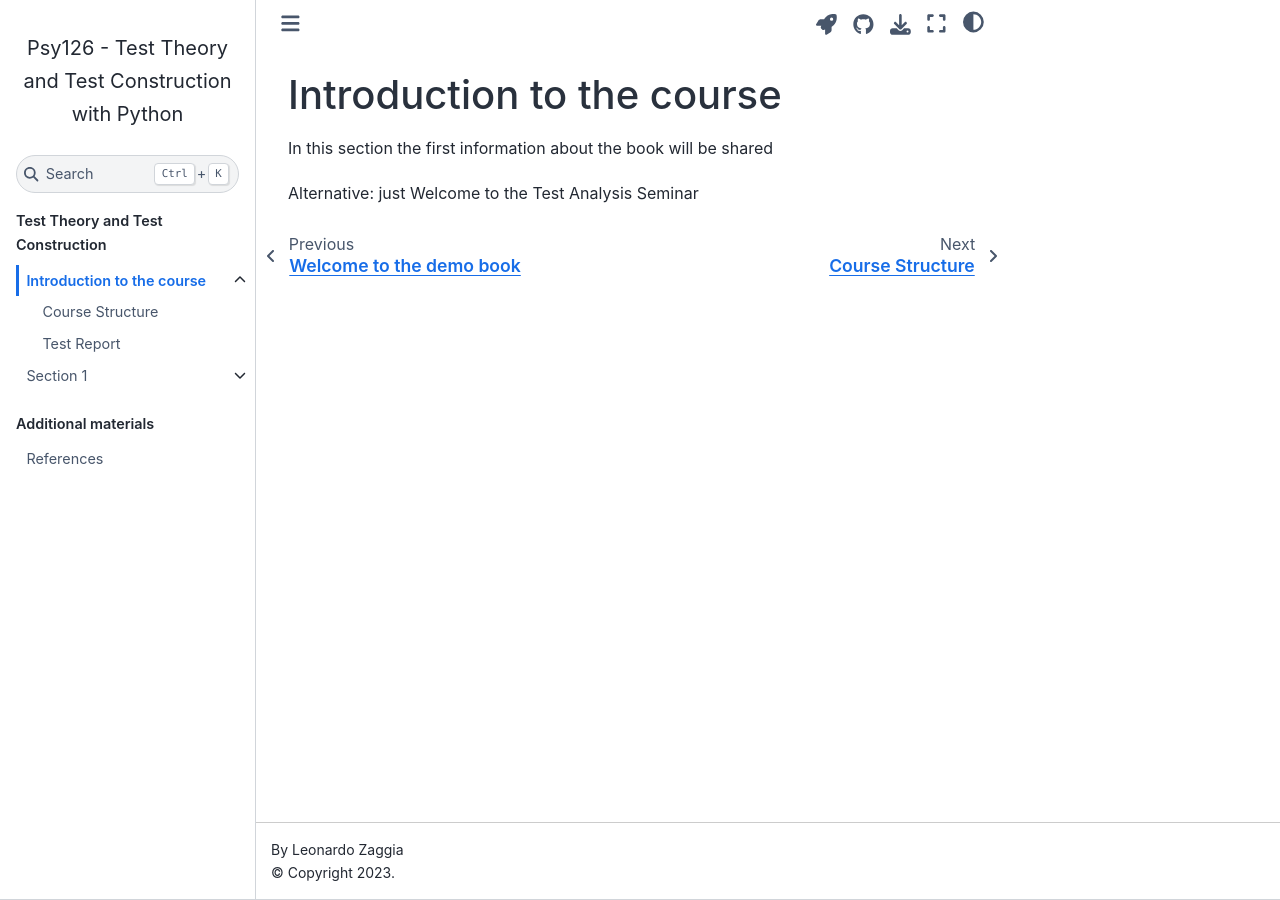
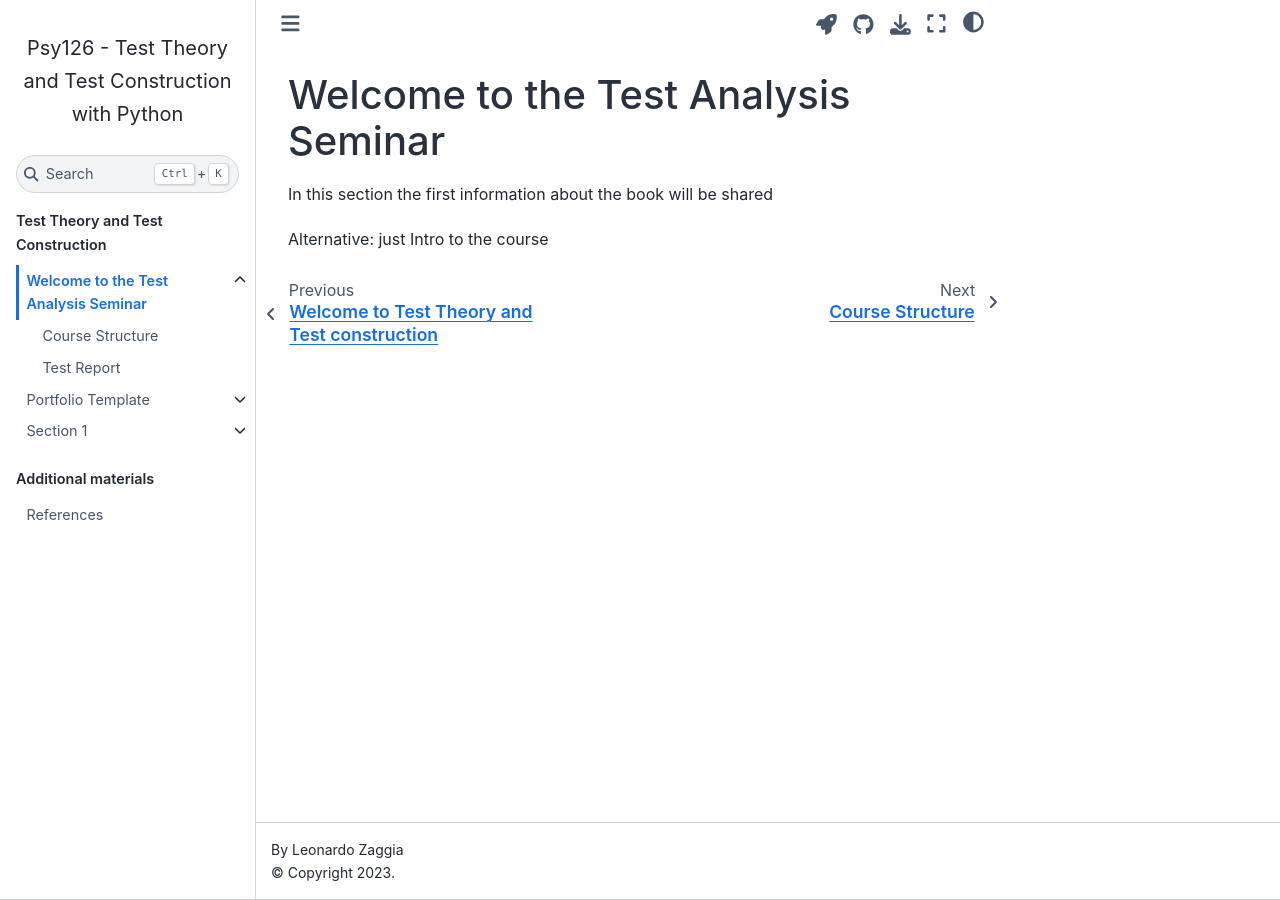
Before and after one commit to pegaseehorn/psy126, a Jupyter Book: the page built from book/1_psy126/0_Introduction.md, in a window 1280 px wide. Built offline with Jupyter Book 1.0.4 settings and Sphinx 7.4.7 and the Sphinx Book theme 1.1.4, drawn with Linux system fonts in a browser that asks for light colours.

```diff
--- a/_toc.yml
+++ b/_toc.yml
@@ -10,6 +10,9 @@ parts:
         sections:
           - file: book/1_psy126/1_CourseStructure
           - file: book/1_psy126/2_TestReport
+      - file: book/2_Template/0_Introduction
+        sections:
+          - file: book/2_Template/1_yourTemplate
       - file: book/template_material/section1
         sections:
           - file: book/template_material/templates
--- a/book/1_psy126/0_Introduction.md
+++ b/book/1_psy126/0_Introduction.md
@@ -12,8 +12,8 @@ kernelspec:
   name: python3
 ---
 
-# Introduction to the course
+# Welcome to the Test Analysis Seminar
 
 In this section the first information about the book will be shared
 
-Alternative: just Welcome to the Test Analysis Seminar
+Alternative: just Intro to the course
```
Also changed, not shown: book/2_Template/0_Introduction.md (added, +28 -0 lines), book/introduction.md (+6 -2 lines), README.md (line endings or trailing spaces), book/1_psy126/2_TestReport.md (line endings or trailing spaces), book/2_Template/1_yourTemplate.ipynb (added).
